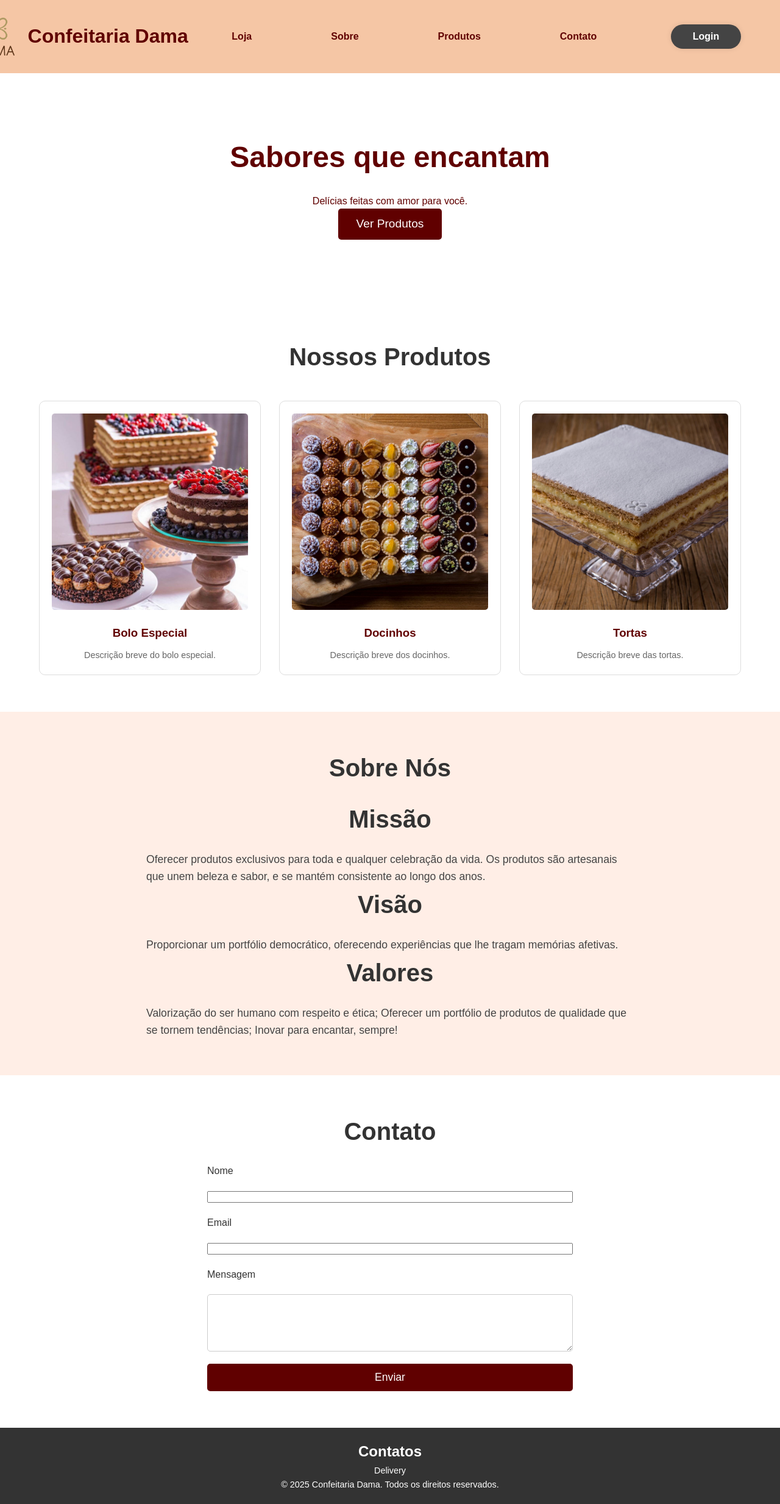
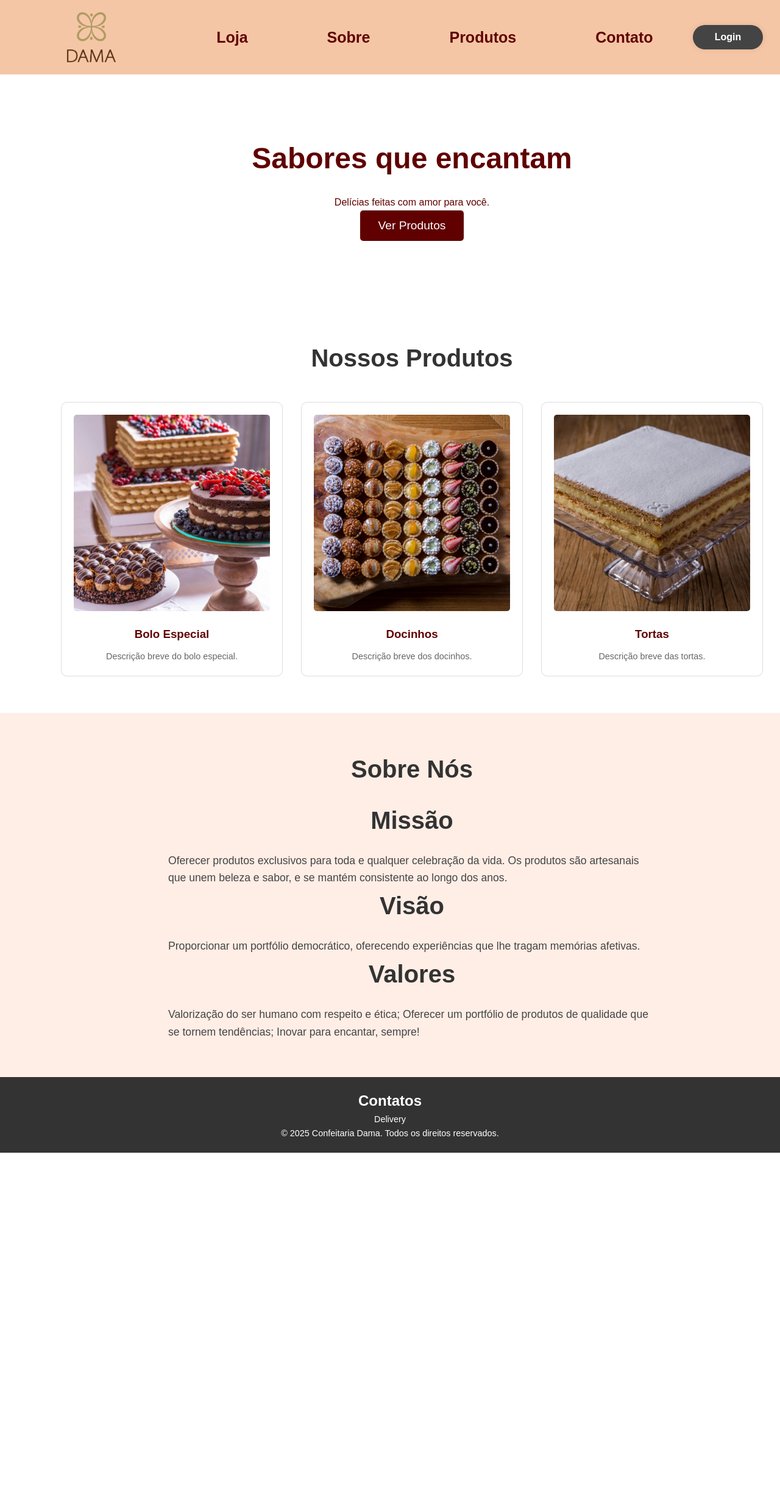
Before and after one commit to Samuel1716/Projeto2.0, a plain HTML site: page Pagina1.html in a window 1280 px wide. Shown: the whole page at 61% size. After the commit the page ends 1890 px from the top, so only its background shows below. Drawn offline with Linux system fonts and the light colour scheme.

Commit message:
atualizacao

```diff
--- a/Pagina1.html
+++ b/Pagina1.html
@@ -4,17 +4,16 @@
 <head>
   <meta charset="UTF-8" />
   <meta name="viewport" content="width=device-width, initial-scale=1.0" />
-  <link rel="stylesheet" href="style.css">
-  <title>Minha Confeitaria</title>
+  <link rel="stylesheet" href="pagina1.css">
+  <title>Confeitaria Dama</title>
 </head>
 
 <body>
   <header>
     <div class="container">
       <img src="img/dama-logotipo.png" alt="logo dama" class="logo-dama">
-      <h1 class="logo">Confeitaria Dama</h1>
       <nav>
-        <ul>
+        <ul class="cabeçalho">
           <li><a href="#home" id="cabeçalho">Loja</a></li>
           <li><a href="#sobre" id="cabeçalho">Sobre</a></li>
           <li><a href="#produtos" id="cabeçalho">Produtos</a></li>
@@ -76,25 +75,6 @@
       </div>
     </div>
   </section>
-
-  <section id="contato" class="contato">
-    <div class="container">
-      <h2>Contato</h2>
-      <form action="#" method="post">
-        <label for="nome">Nome</label>
-        <input type="text" id="nome" name="nome" required />
-
-        <label for="email">Email</label>
-        <input type="email" id="email" name="email" required />
-
-        <label for="mensagem">Mensagem</label>
-        <textarea id="mensagem" name="mensagem" rows="4" required></textarea>
-
-        <button type="submit">Enviar</button>
-      </form>
-    </div>
-  </section>
-
   <footer>
     <div id="container">
       <div class="container-contatos">
--- a/style.css
+++ b/pagina1.css
@@ -15,6 +15,11 @@ body {
   width: 90%;
   max-width: 1200px;
   margin: 0 auto;
+  margin-left: 100px;
+}
+
+.container h2{
+  text-align: center;
 }
 
 /* Header */
@@ -138,41 +143,7 @@ header .container {
   padding: 60px 0;
 }
 
-.contato h2 {
-  text-align: center;
-  font-size: 2.5rem;
-  margin-bottom: 20px;
-}
 
-.contato form {
-  max-width: 600px;
-  margin: 0 auto;
-  display: flex;
-  flex-direction: column;
-  gap: 20px;
-}
-
-
-.contato textarea {
-  padding: 10px;
-  border: 1px solid #ccc;
-  border-radius: 5px;
-  font-size: 1rem;
-}
-
-.contato button {
-  padding: 12px;
-  background-color: #600000;
-  color: white;
-  border: none;
-  border-radius: 5px;
-  font-size: 1.1rem;
-  cursor: pointer;
-}
-
-.contato button:hover {
-  background-color: #450000;
-}
 
 /* Rodapé */
 footer {
@@ -194,8 +165,8 @@ footer p {
 }
 
 .logo-dama{
-  width: 60px;
-  margin-left: -100px;
+  width: 80px;
+  margin-left: 10px;
 }
 #container h2{
  text-align: center;
@@ -230,3 +201,7 @@ footer p {
 .mv{
 
 }
+
+.cabeçalho{
+  font-size: 25px;
+}
--- a/pagina2-login.css
+++ b/pagina2-login.css
@@ -6,6 +6,7 @@
     padding: 0%;
     box-sizing: border-box;
     font-family: "Noto Sans", sans-serif;
+
     font-optical-sizing: auto;
     font-weight: weight;
     font-style: normal;
@@ -14,124 +15,122 @@
 }
 
 body {
-    /* Coloquei uma imagem de fundo e centralizei o formulario */
+    background-image: url(./img/Variedades-Dama.jpg);
     display: flex;
-    /* ativa o flexbox */
     justify-content: center;
-    /* deixa tudo no centro do eixo principal */
     align-items: center;
-    /* Centraliza o formulario no meio */
     min-height: 100vh;
-    /* deixa no meio certinho */
-    background-image: url(img/logo-imagem-de-fundo.jpg);
-    /* imagem de fundo(./ OBRIGATORIO!!!!) */
+    background-repeat: no-repeat;
+    background-position: center;
     background-size: cover;
-    /*  */
-    background-position: center;
-    /*  */
+
 
 }
 
-.container{ /* Mudamos o tamanho da caixa, colocando um fundo transparente, colocando a borda da caixa e colocando cor nela, mudando a ponta do container...
-     */
+.container {
     width: 420px;
     background-color: transparent;
-    border: 2px solid rgba(255, 255, 255, .2);
+    border: 2px solid rgb(255, 255, 255);
     border-radius: 10px;
-    color: #000000;
+    color: #ffffff;
     padding: 30px 40px;
-    box-shadow: 0 0 10px rgba(0, 0, 0, .2);
+    box-shadow: 0 0 10px rgb(255, 255, 255);
     backdrop-filter: blur(4px);
 }
-/*alterando o h1 dentro do container*/
-.container h1{
+
+.container h1 {
+    color: #ffffff;
     text-align: center;
     font-size: 2em;
 }
 
-.caixa-botao{
+.caixa-botao {
     width: 100%;
     height: 50px;
     margin: 30px 0;
     position: relative;
-    /*Muda a posição do elemento de acordo com aminha necessidade*/
 }
-/* ... */
-.caixa-botao input{
+
+.caixa-botao input {
     width: 100%;
     height: 100%;
     background-color: transparent;
     border: 2px solid;
     border-radius: 40px;
     outline: none;
-    color: #000000;
+    color: #faf6f6;
     padding: 20px 45px 20px 20px;
 }
 
-.caixa-botao input::placeholder{
-    color: #000000;
+.caixa-botao input::placeholder {
+    color: #faf7f7;
 }
-/*colocando o icon dentro da div*/
-.caixa-botao i{
+
+
+.caixa-botao i {
     position: absolute;
     right: 20px;
     top: 25%;
     font-size: 20px;
 }
+
 /*  */
-.lembrar-senha{
+.lembrar-senha {
     display: flex;
     justify-content: space-between;
 }
 
-.lembrar-senha label input{
+.lembrar-senha label input {
     margin-right: 5px;
-    accent-color: #000000;
+    accent-color: #f8f7f7;
 
 }
 
-.lembrar-senha a{
+.lembrar-senha a {
     text-decoration: none;
-    color: #000000;
+    color: #f8f7f7;
 }
 
-.lembrar-senha a:hover{
+.lembrar-senha a:hover {
     text-decoration: underline;
 }
-/* mudando a largura, mudando o tamanho, cor da caixa, nenhuma  */
-.login{
+
+
+.login {
     width: 100%;
     height: 50px;
-    background-color: #f8f8f8;
+    background-color: #fcfaf9;
     border: none;
     border-radius: 40px;
-    font-size: 1em;
-    color: #333;
+    font-size: 1.2em;
+    color: #693b18;
     font-weight: 600;
     box-shadow: 0 0 10px rgba(0, 0, 0, .1);
     margin-top: 20px;
     cursor: pointer;
 }
-/* background-color: transparent;= deixar transparente, border: 2px solid rgba(255, 255, 255, .2);= coloca cor na borda, color: #fff;= da cor na fonte do texto,  transition: 0.5s; = Coloca uma transisão quando deixa o crusor em cima */
-.login:hover{
+
+
+.login:hover {
     background-color: transparent;
-    border: 2px solid rgba(255, 255, 255, .2);
-    color: #000000;
+    border: 2px solid rgb(255, 255, 255);
+    color: #803a11;
     transition: 0.5s;
 }
-/*font-size: 14px; = mudando o tamnho da fonte, text-align: center; = colocando o texto no centro, margin: 20px 0 15px; = almentando a margin*/
-.registro{
+
+
+.registro {
     font-size: 14px;
     text-align: center;
     margin: 20px 0 15px;
 }
 
-.registro a{
+.registro a {
     text-decoration: none;
-    color: #000000;
+    color: #662101;
     font-weight: 600;
 }
 
-.registro a:hover{
+.registro a:hover {
     text-decoration: underline;
 }
```
Also changed, not shown: pagina2-login.html (+1 -1 lines), img/Variedades-Dama.jpg (added), img/logo-login2.png (added).
